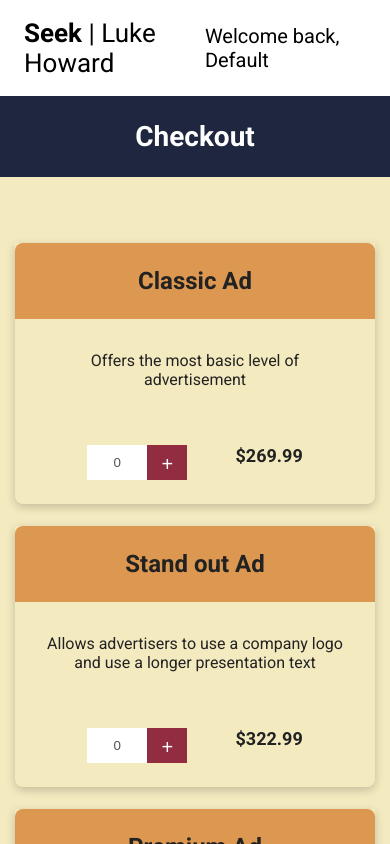
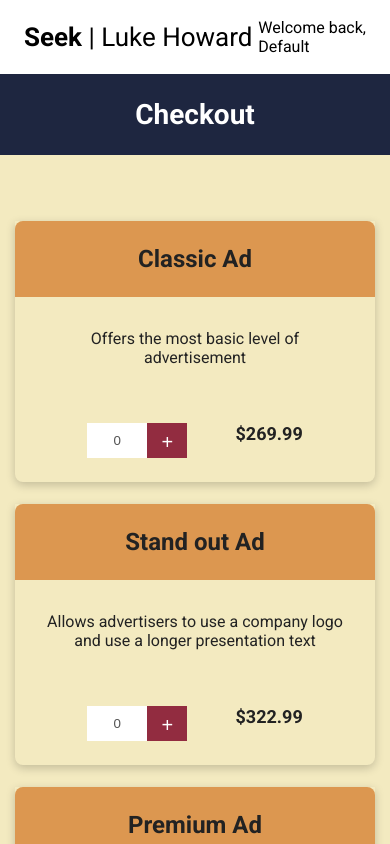
Before and after one commit to binaryluke/seek, a React (Vite) app: page /checkout in a window 390 px wide. Shown: the top 844 px of the page. Built offline with nearby package versions, Linux system fonts and the light colour scheme.

Commit message:
Better styling for username on responsive design

```diff
--- a/src/App.module.css
+++ b/src/App.module.css
@@ -18,7 +18,20 @@
 }
 
 .header p {
+  flex-shrink: 1;
   font-size: 20px;
+}
+
+@media screen and (max-width: 800px) {
+  .header p {
+    font-size: 16px;
+  }
+
+  .header p span::before {
+    content: "\A";
+    white-space: pre;
+    text-align: right;
+  }
 }
 
 .main {
--- a/src/App.tsx
+++ b/src/App.tsx
@@ -12,7 +12,11 @@ export const App = () => {
         <h1>
           <Link to="/">Seek</Link> <span>| Luke Howard</span>
         </h1>
-        {isCheckoutRoute && <p>Welcome back, {customerName}</p>}
+        {isCheckoutRoute && (
+          <p>
+            Welcome back,<span> {customerName}</span>
+          </p>
+        )}
       </header>
       <main className={classes.main}>
         <Outlet />
--- a/src/index.html
+++ b/src/index.html
@@ -1,8 +1,9 @@
 <!DOCTYPE html>
 <html lang="en">
   <head>
+    <title>Seek | Luke Howard</title>
+    <meta name="viewport" content="width=device-width, initial-scale=1.0" />
     <meta charset="utf-8" />
-    <title>Seek | Luke Howard</title>
     <link rel="preconnect" href="https://fonts.googleapis.com" />
     <link rel="preconnect" href="https://fonts.gstatic.com" crossorigin />
     <link
```
